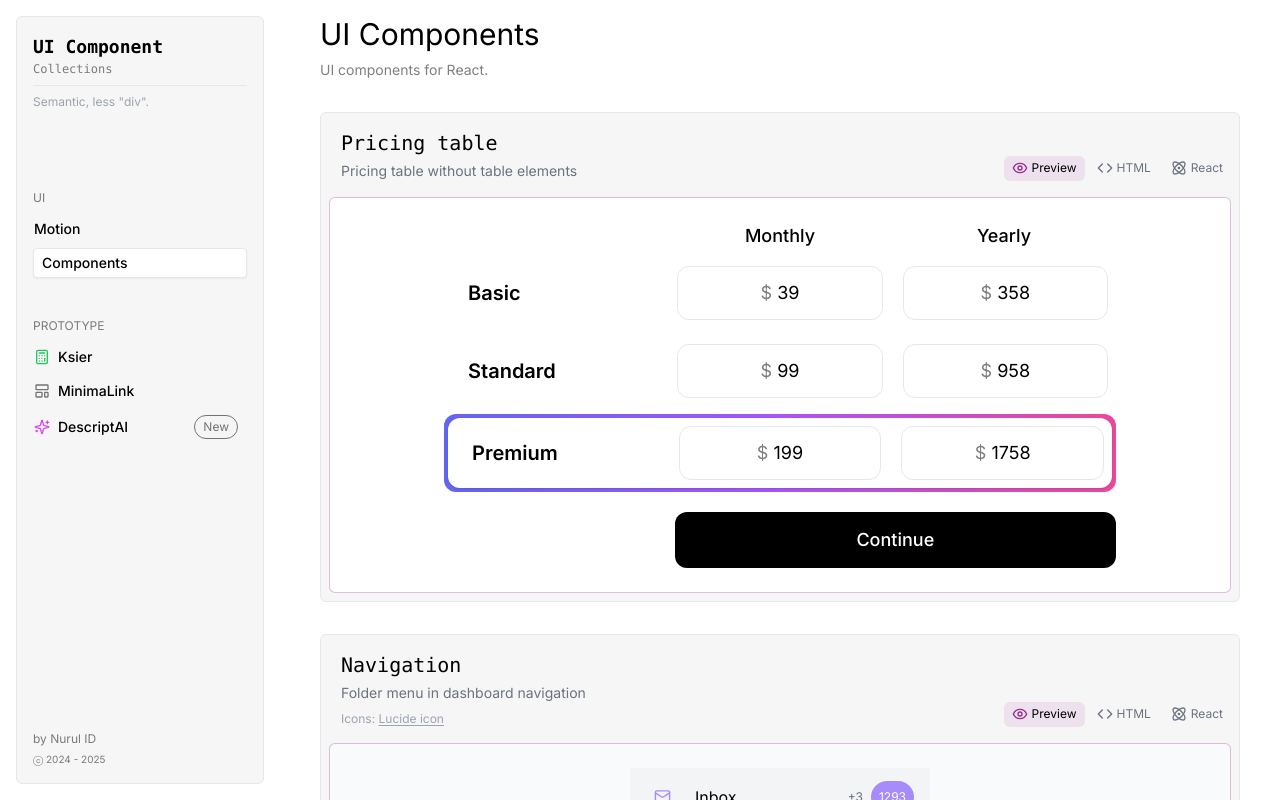
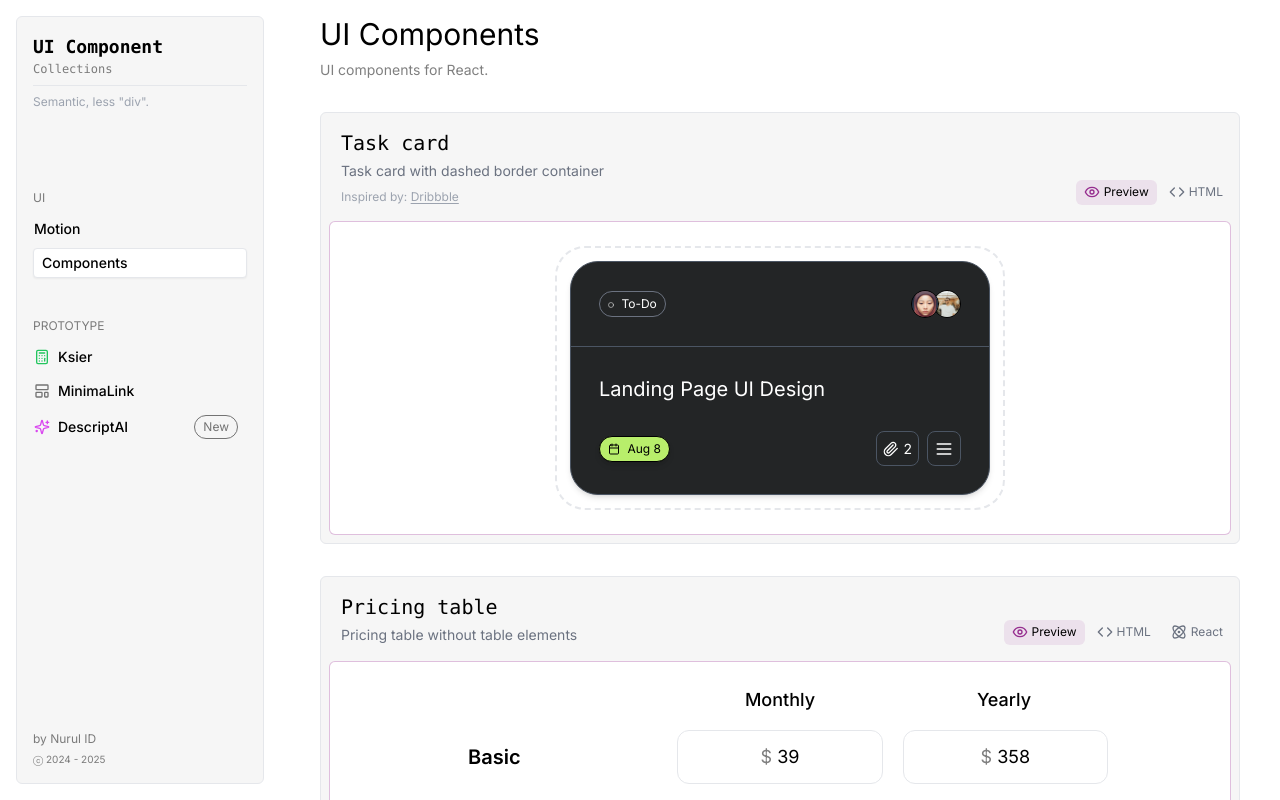
Before and after one commit to nurulid/ui-component-collections, a Next.js app: page /ui in a window 1280 px wide. Shown: the top 800 px of the page. Built offline with nearby package versions, Linux system fonts and the light colour scheme.

Commit message:
add TaskCard component

```diff
--- a/src/app/(content)/ui/page.tsx
+++ b/src/app/(content)/ui/page.tsx
@@ -10,6 +10,7 @@ import {
   htmlProfile,
 } from '@/components/ui/TwitterProfile';
 import { PricingTable, htmlPricingTable, reactPricingTable } from '@/components/ui/PricingTable';
+import { htmlTaskCard, TaskCard } from '@/components/ui/TaskCard';
 
 export default function page() {
   return (
@@ -20,6 +21,24 @@ export default function page() {
       </div>
       <div className="h-8" />
       <div className="space-y-8">
+        <TabPanel
+          title="Task card"
+          desc='Task card with dashed border container'
+          ui={<TaskCard />}
+          codeHTML={<CodeWrapper code={htmlTaskCard} />}
+          note={
+            <p>
+              Inspired by:{' '}
+              <a
+                href="https://dribbble.com/shots/26390239-Task-Card-UI-Design"
+                target="_blank"
+                className="note"
+              >
+                Dribbble
+              </a>
+            </p>
+          }
+        />
         <TabPanel
           title="Pricing table"
           desc='Pricing table without table elements'
--- /dev/null
+++ b/src/components/ui/TaskCard.tsx
@@ -0,0 +1,92 @@
+import { Calendar, Circle, Menu, Paperclip } from 'lucide-react';
+import React from 'react';
+
+export const htmlTaskCard = `<div className="w-[450px] p-[13px] rounded-[30px] border-2 border-gray-200 border-dashed">
+  <div className="bg-[#232526] rounded-[28px] text-white border border-gray-600 shadow-md">
+    <div className="flex items-center justify-between p-7 border-b border-gray-600">
+      <span className="py-1 px-2 border border-gray-500 rounded-full text-xs">
+        <Circle className="size-[6px] inline-block mr-1" /> To-Do
+      </span>
+      <ul className="flex [&>li:not(:last-child)]:-mr-[6px] [&>li:nth-child(odd)]:z-10">
+        <li className="size-7 rounded-full border border-black">
+          <img
+            src="/images/me-ai.png"
+            alt="user-1"
+            className="block size-full object-cover rounded-full"
+          />
+        </li>
+        <li className="size-7 rounded-full border border-black">
+          <img
+            src="/images/brooke-cagle-pPtLSKseW78-unsplash.jpg"
+            alt="user-2"
+            className="block size-full object-cover rounded-full"
+          />
+        </li>
+      </ul>
+    </div>
+    <div className="space-y-7 p-7">
+      <h3 className="text-xl">Landing Page UI Design</h3>
+      <div className="flex items-center justify-between">
+        <span className="py-1 px-2 border border-black shadow-md rounded-full text-xs bg-[#B8EE6B] text-black">
+          <Calendar className="size-3 inline-block mr-1" /> Aug 8
+        </span>
+        <div className="flex gap-2">
+          <button className="p-[6px] border border-gray-600 rounded-lg flex items-center justify-center gap-1">
+            <Paperclip className="size-4 inline-block" /> 2
+          </button>
+          <button className="p-[6px] border border-gray-600 rounded-lg">
+            <Menu className="size-5 inline-block" />
+          </button>
+        </div>
+      </div>
+    </div>
+  </div>
+</div>`;
+
+export const TaskCard = () => {
+  return (
+    <div className='flex justify-center'>
+      <div className="w-[450px] p-[13px] rounded-[30px] border-2 border-gray-200 border-dashed">
+        <div className="bg-[#232526] rounded-[28px] text-white border border-gray-600 shadow-md">
+          <div className="flex items-center justify-between p-7 border-b border-gray-600">
+            <span className="py-1 px-2 border border-gray-500 rounded-full text-xs">
+              <Circle className="size-[6px] inline-block mr-1" /> To-Do
+            </span>
+            <ul className="flex [&>li:not(:last-child)]:-mr-[6px] [&>li:nth-child(odd)]:z-10">
+              <li className="size-7 rounded-full border border-black">
+                <img
+                  src="/images/me-ai.png"
+                  alt="user-1"
+                  className="block size-full object-cover rounded-full"
+                />
+              </li>
+              <li className="size-7 rounded-full border border-black">
+                <img
+                  src="/images/brooke-cagle-pPtLSKseW78-unsplash.jpg"
+                  alt="user-2"
+                  className="block size-full object-cover rounded-full"
+                />
+              </li>
+            </ul>
+          </div>
+          <div className="space-y-7 p-7">
+            <h3 className="text-xl">Landing Page UI Design</h3>
+            <div className="flex items-center justify-between">
+              <span className="py-1 px-2 border border-black shadow-md rounded-full text-xs bg-[#B8EE6B] text-black">
+                <Calendar className="size-3 inline-block mr-1" /> Aug 8
+              </span>
+              <div className="flex gap-2">
+                <button className="p-[6px] border border-gray-600 rounded-lg flex items-center justify-center gap-1">
+                  <Paperclip className="size-4 inline-block" /> 2
+                </button>
+                <button className="p-[6px] border border-gray-600 rounded-lg">
+                  <Menu className="size-5 inline-block" />
+                </button>
+              </div>
+            </div>
+          </div>
+        </div>
+      </div>
+    </div>
+  );
+};
```
